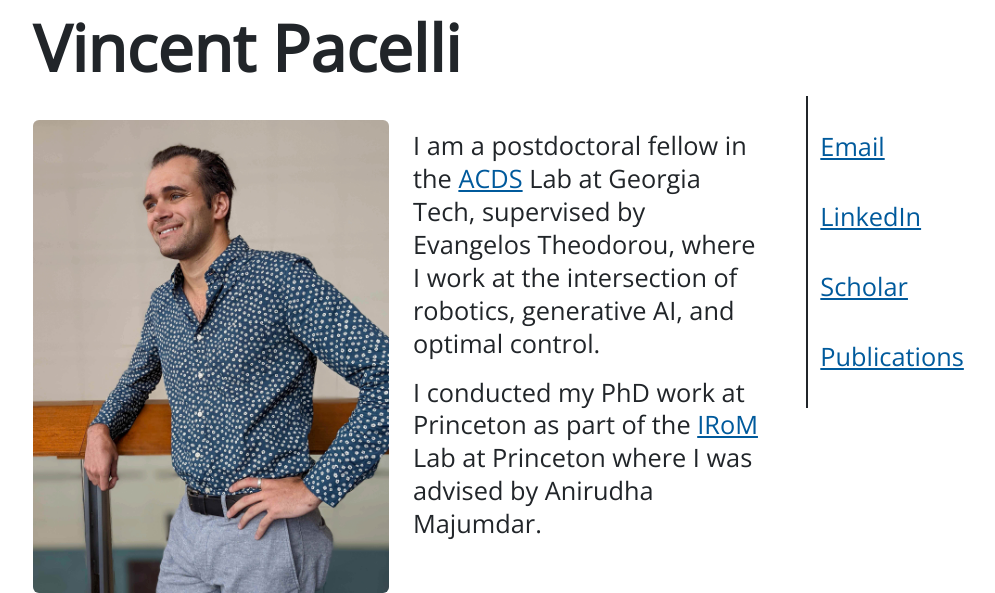
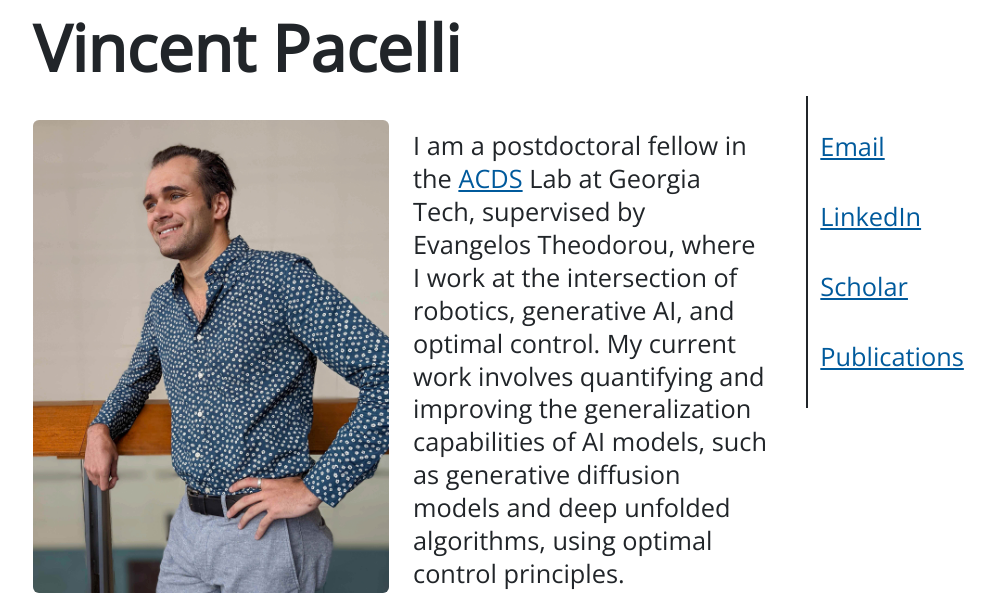
Before and after one commit to tnecniv/old-website, a Jekyll site: the page built from index.html, in a window 1280 px wide and 900 px high, cut to the strip 0-593 px from the top of the window. Shown: the whole strip, without its empty margins (144-1139 px from the left). Built offline with Jekyll 4.4.1, drawn with Linux system fonts in a browser that asks for light colours.

Commit message:
More info

```diff
--- a/_includes/focused.md
+++ b/_includes/focused.md
@@ -1,5 +1,5 @@
 
 
-I am a postdoctoral fellow in the [ACDS](https://sites.gatech.edu/acds/) Lab at Georgia Tech, supervised by Evangelos Theodorou, where I work at the intersection of robotics, generative AI, and optimal control.
+I am a postdoctoral fellow in the [ACDS](https://sites.gatech.edu/acds/) Lab at Georgia Tech, supervised by Evangelos Theodorou, where I work at the intersection of robotics, generative AI, and optimal control. My current work involves quantifying and improving the generalization capabilities of AI models, such as generative diffusion models and deep unfolded algorithms, using optimal control principles.
 
 I conducted my PhD work at Princeton as part of the [IRoM](https://irom-lab.princeton.edu) Lab at Princeton where I was advised by Anirudha Majumdar.
```
